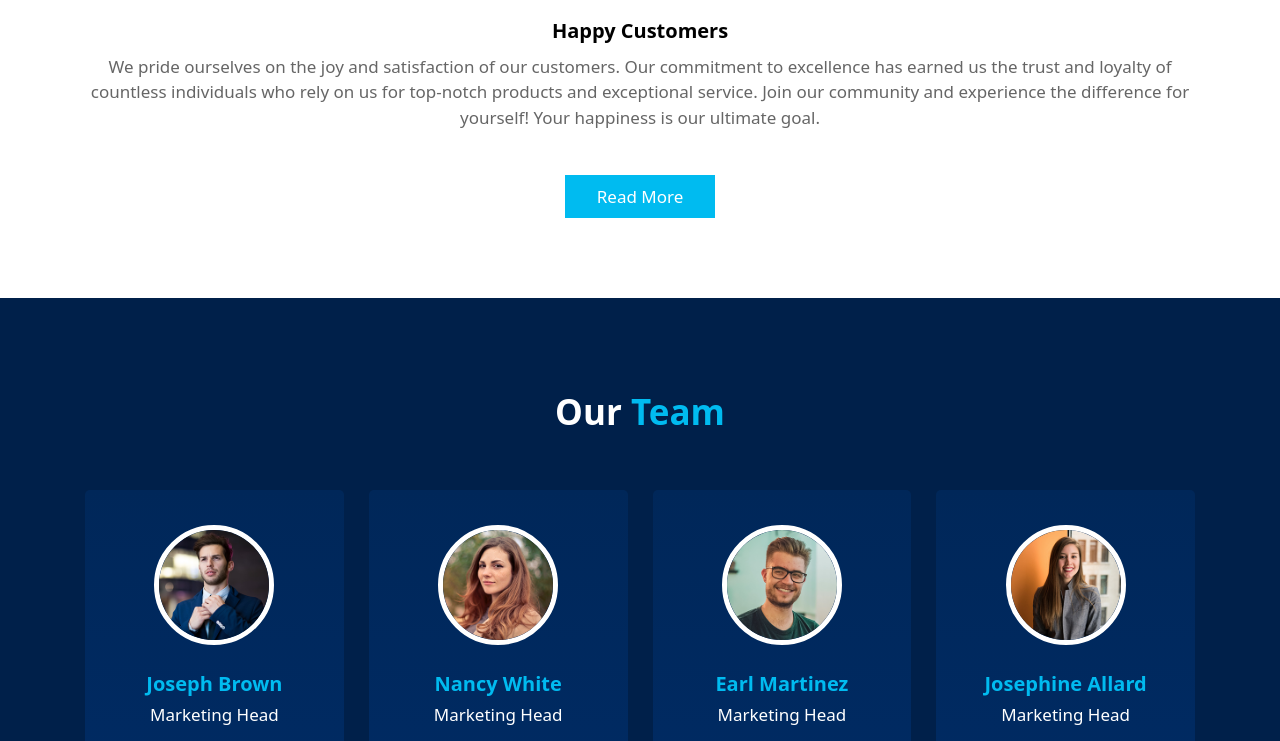
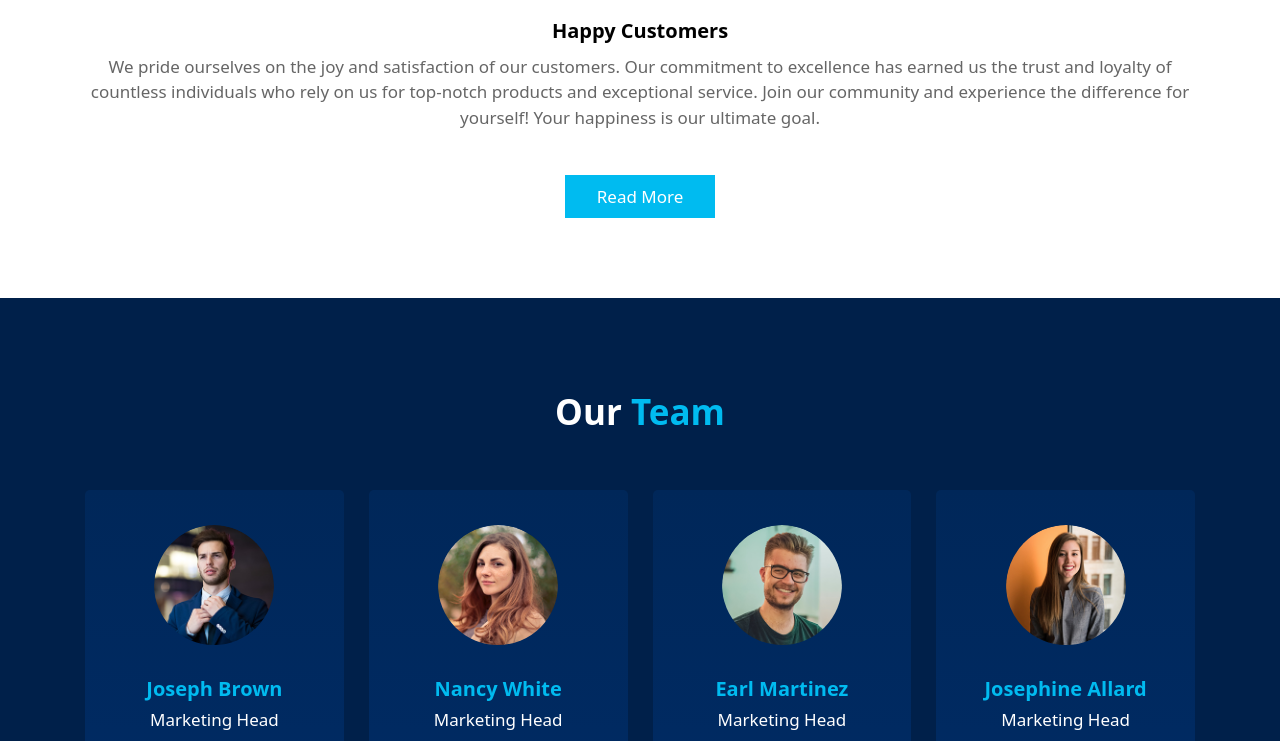
Before and after one commit to MuhammadQasim-qs/Finexo, a plain HTML site: page index.html in a window 1280 px wide. Shown: the part 3500-4241 px from the top of the page. Drawn offline with nearby package versions, Linux system fonts and the light colour scheme.

Commit message:
first commit

```diff
--- a/css/style.css
+++ b/css/style.css
@@ -262,6 +262,7 @@ CSS FOR WAVEY SHAPE SVG
 
 .work .inner {
   display: flex;
+  align-items: center;
   justify-content: center;
 }
 
@@ -358,19 +359,33 @@ CSS FOR WAVEY SHAPE SVG
   margin-top: 45px;
   padding: 35px 0 0 0;
   border-radius: 5px;
+  transition: all 0.3s;
   background: linear-gradient(to bottom, #002759, #002b64);
 }
 
-.team-img-box {
+.team .box:hover {
+  transform: translateY(-10px);
+}
+
+.again {
   display: flex;
   align-items: center;
   justify-content: center;
 }
 
+.team-img-box {
+  border-radius: 100%;
+  overflow: hidden;
+}
+
 .team-img-box img {
   width: 120px;
   border-radius: 100%;
-  border: 5px solid #fff;
+  transition: all 0.3s;
+}
+
+.team-img-box img:hover {
+  transform: scale(1.2);
 }
 
 .detail-box {
@@ -506,6 +521,10 @@ CSS FOR WAVEY SHAPE SVG
   width: 25%;
 }
 
+.box-1 a {
+  transition: all 0.3s;
+}
+
 .box-1 a:hover {
   color: #00bbf0;
 }
@@ -555,6 +574,7 @@ CSS FOR WAVEY SHAPE SVG
   font-size: 18px;
   margin-bottom: 15px;
   text-transform: capitalize;
+  transition: all 0.3s;
 }
 
 .info_links a:hover {
@@ -603,6 +623,7 @@ form button:hover {
   color: #4a4a4a;
   text-align: center;
   background-color: #fff;
+  transition: all 0.3s;
 }
 
 .copyright a {
--- a/index.html
+++ b/index.html
@@ -261,8 +261,10 @@
         </div>
         <div class="inner">
           <div class="box">
+            <div class="again">
               <div class="team-img-box">
                 <img src="images/team-1.jpg" alt="team-member" />
+              </div>
             </div>
             <div class="detail-box">
               <h5>Joseph Brown</h5>
@@ -278,8 +280,10 @@
           </div>
 
           <div class="box">
+            <div class="again">
               <div class="team-img-box">
                 <img src="images/team-2.jpg" alt="team-member" />
+              </div>
             </div>
             <div class="detail-box">
               <h5>nancy white</h5>
@@ -295,8 +299,10 @@
           </div>
 
           <div class="box">
+            <div class="again">
               <div class="team-img-box">
                 <img src="images/team-3.jpg" alt="team-member" />
+              </div>
             </div>
             <div class="detail-box">
               <h5>earl martinez</h5>
@@ -312,8 +318,10 @@
           </div>
 
           <div class="box">
+            <div class="again">
               <div class="team-img-box">
                 <img src="images/team-4.jpg" alt="team-member" />
+              </div>
             </div>
             <div class="detail-box">
               <h5>josephine allard</h5>
```
Lines whose indentation alone changed are shown as unchanged.
